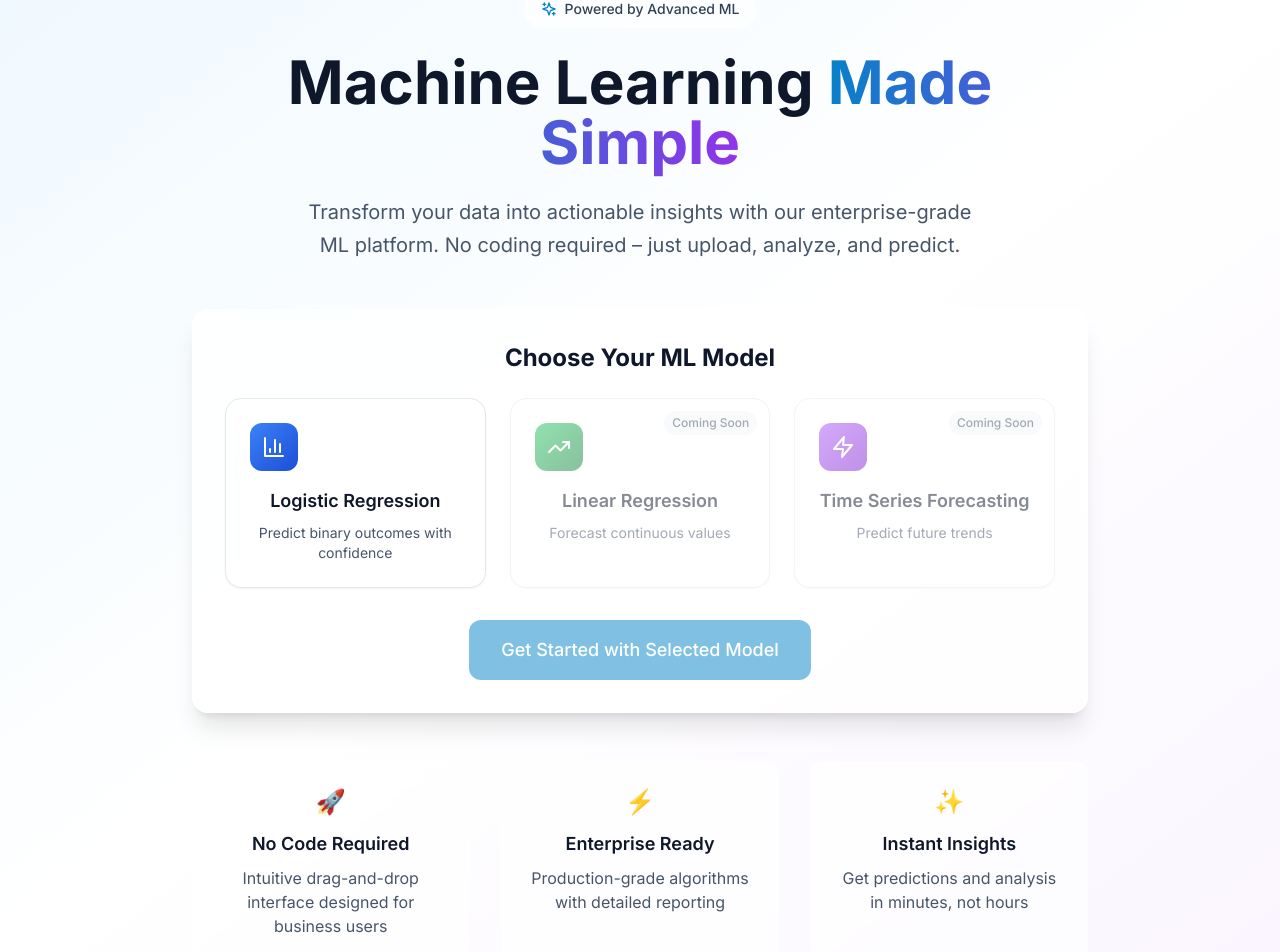
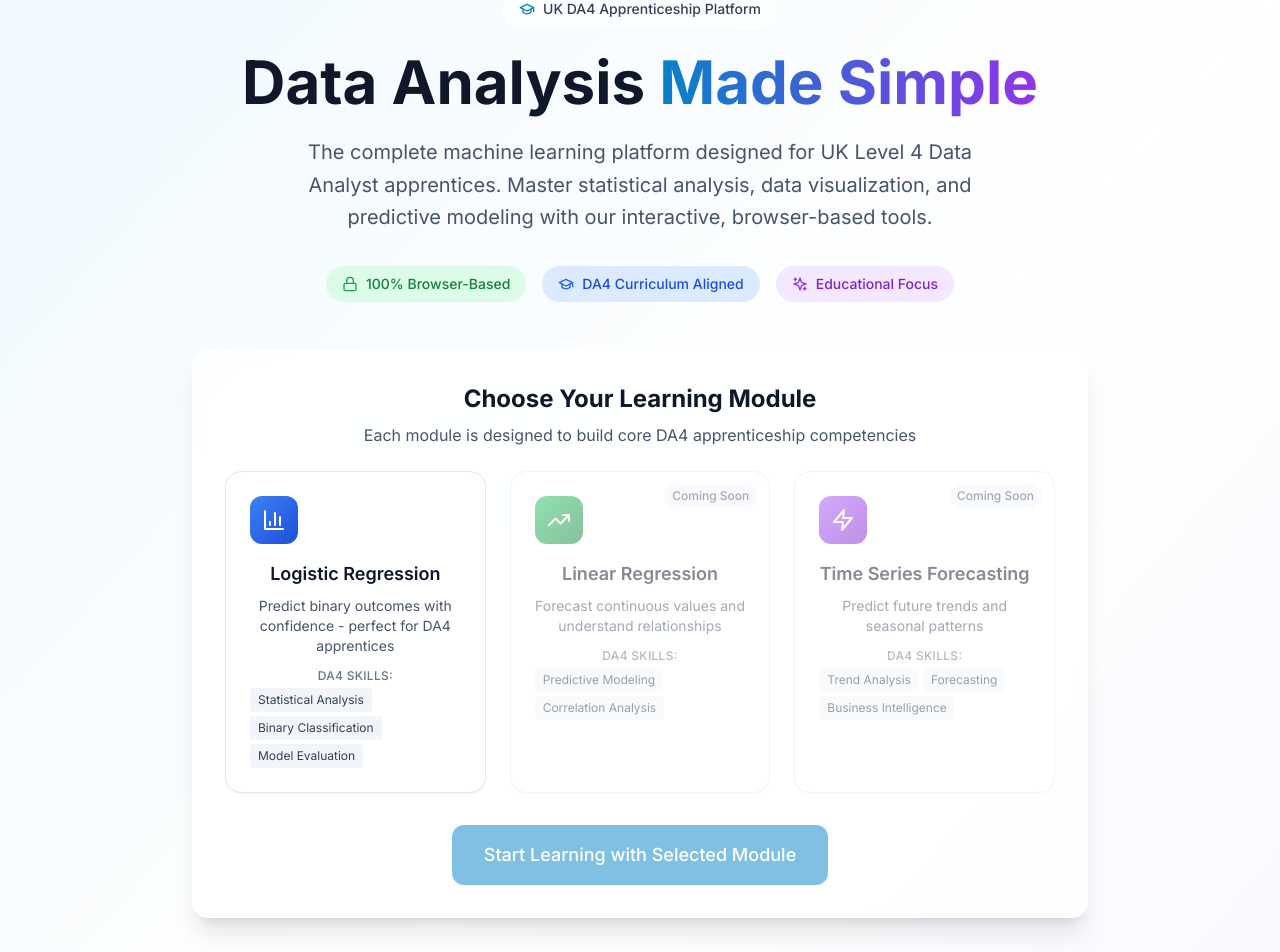
Before and after one commit to DrPBaksh/ml-platform-react, a React (Create React App) app: page / in a window 1280 px wide. Shown: the part 75-1027 px from the top of the page. Built offline with nearby package versions, Linux system fonts and the light colour scheme.

Commit message:
Update Hero section with DA4 apprenticeship focus and privacy messaging

```diff
--- a/src/components/Hero.js
+++ b/src/components/Hero.js
@@ -1,5 +1,5 @@
 import React, { useState } from 'react';
-import { ChevronDown, Sparkles, BarChart3, TrendingUp, Zap } from 'lucide-react';
+import { ChevronDown, Sparkles, BarChart3, TrendingUp, Zap, Lock, GraduationCap } from 'lucide-react';
 
 const Hero = ({ onAppSelect }) => {
   const [selectedApp, setSelectedApp] = useState('');
@@ -8,26 +8,29 @@ const Hero = ({ onAppSelect }) => {
     {
       id: 'logistic-regression',
       name: 'Logistic Regression',
-      description: 'Predict binary outcomes with confidence',
+      description: 'Predict binary outcomes with confidence - perfect for DA4 apprentices',
       icon: BarChart3,
       color: 'from-blue-500 to-blue-700',
-      available: true
+      available: true,
+      da4Skills: ['Statistical Analysis', 'Binary Classification', 'Model Evaluation']
     },
     {
       id: 'linear-regression',
       name: 'Linear Regression',
-      description: 'Forecast continuous values',
+      description: 'Forecast continuous values and understand relationships',
       icon: TrendingUp,
       color: 'from-green-500 to-green-700',
-      available: false
+      available: false,
+      da4Skills: ['Predictive Modeling', 'Correlation Analysis']
     },
     {
       id: 'time-series',
       name: 'Time Series Forecasting',
-      description: 'Predict future trends',
+      description: 'Predict future trends and seasonal patterns',
       icon: Zap,
       color: 'from-purple-500 to-purple-700',
-      available: false
+      available: false,
+      da4Skills: ['Trend Analysis', 'Forecasting', 'Business Intelligence']
     }
   ];
 
@@ -44,28 +47,45 @@ const Hero = ({ onAppSelect }) => {
         <div className="mb-12 animate-fade-in">
           <div className="flex items-center justify-center mb-6">
             <div className="flex items-center space-x-2 px-4 py-2 bg-white/70 backdrop-blur-sm rounded-full border border-white/20">
-              <Sparkles className="h-4 w-4 text-primary-600" />
-              <span className="text-sm font-medium text-gray-700">Powered by Advanced ML</span>
+              <GraduationCap className="h-4 w-4 text-primary-600" />
+              <span className="text-sm font-medium text-gray-700">UK DA4 Apprenticeship Platform</span>
             </div>
           </div>
 
           <h1 className="text-5xl md:text-6xl font-bold text-gray-900 mb-6 leading-tight">
-            Machine Learning
+            Data Analysis
             <span className="bg-gradient-to-r from-primary-600 to-purple-600 bg-clip-text text-transparent">
               {' '}Made Simple
             </span>
           </h1>
 
           <p className="text-xl text-gray-600 mb-8 max-w-2xl mx-auto leading-relaxed">
-            Transform your data into actionable insights with our enterprise-grade ML platform.
-            No coding required – just upload, analyze, and predict.
+            The complete machine learning platform designed for UK Level 4 Data Analyst apprentices.
+            Master statistical analysis, data visualization, and predictive modeling with our interactive, browser-based tools.
           </p>
+
+          {/* Privacy & DA4 Badges */}
+          <div className="flex flex-wrap justify-center gap-4 mb-8">
+            <div className="flex items-center space-x-2 px-4 py-2 bg-green-100 rounded-full">
+              <Lock className="h-4 w-4 text-green-600" />
+              <span className="text-sm font-medium text-green-700">100% Browser-Based</span>
+            </div>
+            <div className="flex items-center space-x-2 px-4 py-2 bg-blue-100 rounded-full">
+              <GraduationCap className="h-4 w-4 text-blue-600" />
+              <span className="text-sm font-medium text-blue-700">DA4 Curriculum Aligned</span>
+            </div>
+            <div className="flex items-center space-x-2 px-4 py-2 bg-purple-100 rounded-full">
+              <Sparkles className="h-4 w-4 text-purple-600" />
+              <span className="text-sm font-medium text-purple-700">Educational Focus</span>
+            </div>
+          </div>
         </div>
 
         {/* App Selector */}
         <div className="mb-12 animate-slide-up">
           <div className="bg-white/80 backdrop-blur-sm rounded-2xl p-8 shadow-xl border border-white/20">
-            <h2 className="text-2xl font-bold text-gray-900 mb-6">Choose Your ML Model</h2>
+            <h2 className="text-2xl font-bold text-gray-900 mb-2">Choose Your Learning Module</h2>
+            <p className="text-gray-600 mb-6">Each module is designed to build core DA4 apprenticeship competencies</p>
 
             <div className="grid md:grid-cols-3 gap-6 mb-8">
               {apps.map((app) => {
@@ -89,7 +109,20 @@ const Hero = ({ onAppSelect }) => {
                     </div>
 
                     <h3 className="text-lg font-semibold text-gray-900 mb-2">{app.name}</h3>
-                    <p className="text-sm text-gray-600">{app.description}</p>
+                    <p className="text-sm text-gray-600 mb-3">{app.description}</p>
+
+                    {app.da4Skills && (
+                      <div className="space-y-1">
+                        <p className="text-xs font-medium text-gray-500 uppercase tracking-wide">DA4 Skills:</p>
+                        <div className="flex flex-wrap gap-1">
+                          {app.da4Skills.map((skill, index) => (
+                            <span key={index} className="text-xs px-2 py-1 bg-gray-100 text-gray-700 rounded">
+                              {skill}
+                            </span>
+                          ))}
+                        </div>
+                      </div>
+                    )}
                   </div>
                 );
               })}
@@ -102,28 +135,28 @@ const Hero = ({ onAppSelect }) => {
                 !selectedApp ? 'opacity-50 cursor-not-allowed' : ''
               }`}
             >
-              Get Started with {selectedApp ? apps.find(app => app.id === selectedApp)?.name : 'Selected Model'}
+              Start Learning with {selectedApp ? apps.find(app => app.id === selectedApp)?.name : 'Selected Module'}
             </button>
           </div>
         </div>
 
-        {/* Features */}
+        {/* DA4 Features */}
         <div className="grid md:grid-cols-3 gap-8 animate-fade-in">
           {[
             {
-              title: 'No Code Required',
-              description: 'Intuitive drag-and-drop interface designed for business users',
-              icon: '🚀'
+              title: 'DA4 Curriculum Aligned',
+              description: 'Covers Level 4 Data Analyst apprenticeship standards including statistical analysis, data visualization, and business intelligence',
+              icon: '🎓'
             },
             {
-              title: 'Enterprise Ready',
-              description: 'Production-grade algorithms with detailed reporting',
-              icon: '⚡'
+              title: 'Complete Privacy',
+              description: 'All analysis happens in your browser - your data never leaves your device. Perfect for sensitive business data training',
+              icon: '🔒'
             },
             {
-              title: 'Instant Insights',
-              description: 'Get predictions and analysis in minutes, not hours',
-              icon: '✨'
+              title: 'Learn by Doing',
+              description: 'Interactive step-by-step guidance with explanations designed for apprentices and data professionals',
+              icon: '⚡'
             }
           ].map((feature, index) => (
             <div key={index} className="bg-white/60 backdrop-blur-sm rounded-xl p-6 border border-white/20">
@@ -133,6 +166,16 @@ const Hero = ({ onAppSelect }) => {
             </div>
           ))}
         </div>
+
+        {/* DA4 Info Section */}
+        <div className="mt-12 bg-white/60 backdrop-blur-sm rounded-xl p-6 border border-white/20">
+          <h3 className="text-lg font-semibold text-gray-900 mb-3">About the UK Level 4 Data Analyst Apprenticeship</h3>
+          <p className="text-gray-600 text-sm leading-relaxed">
+            The DA4 apprenticeship is a 24-month program that develops skills in data collection, analysis, and visualization.
+            Our platform provides hands-on experience with the tools and techniques you'll need to succeed, including statistical analysis,
+            machine learning fundamentals, and business intelligence - all while keeping your data completely private and secure.
+          </p>
+        </div>
       </div>
     </div>
   );
```
